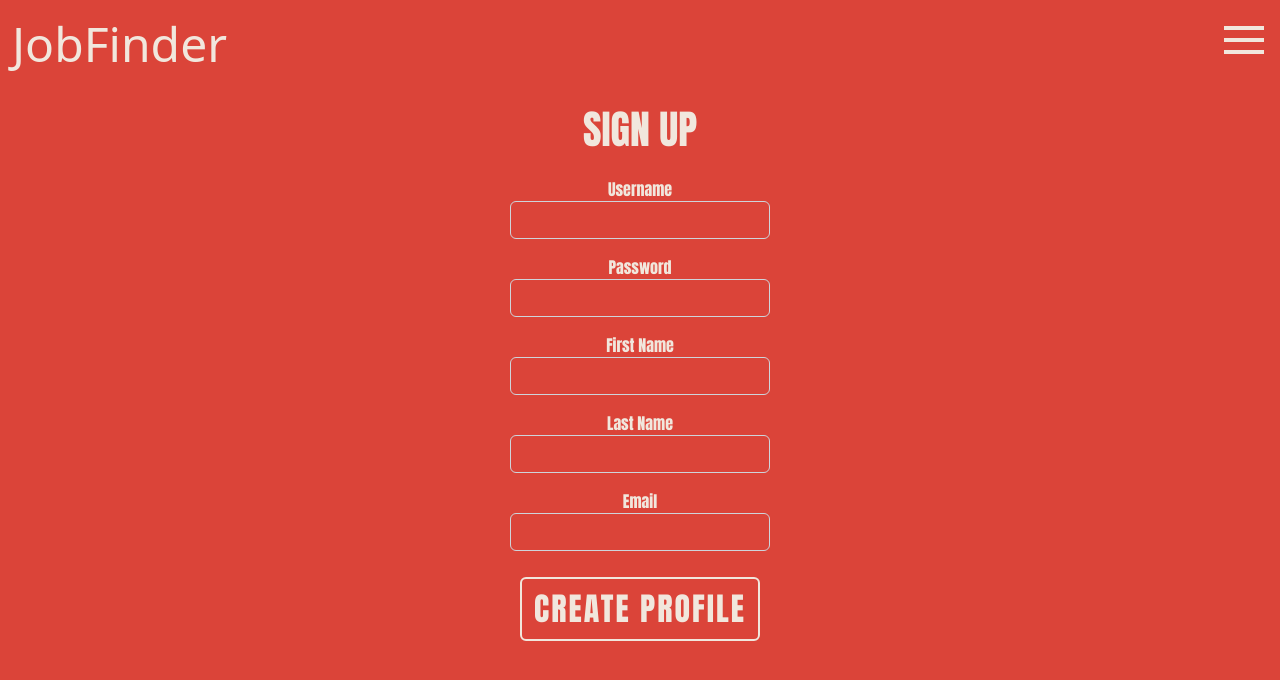
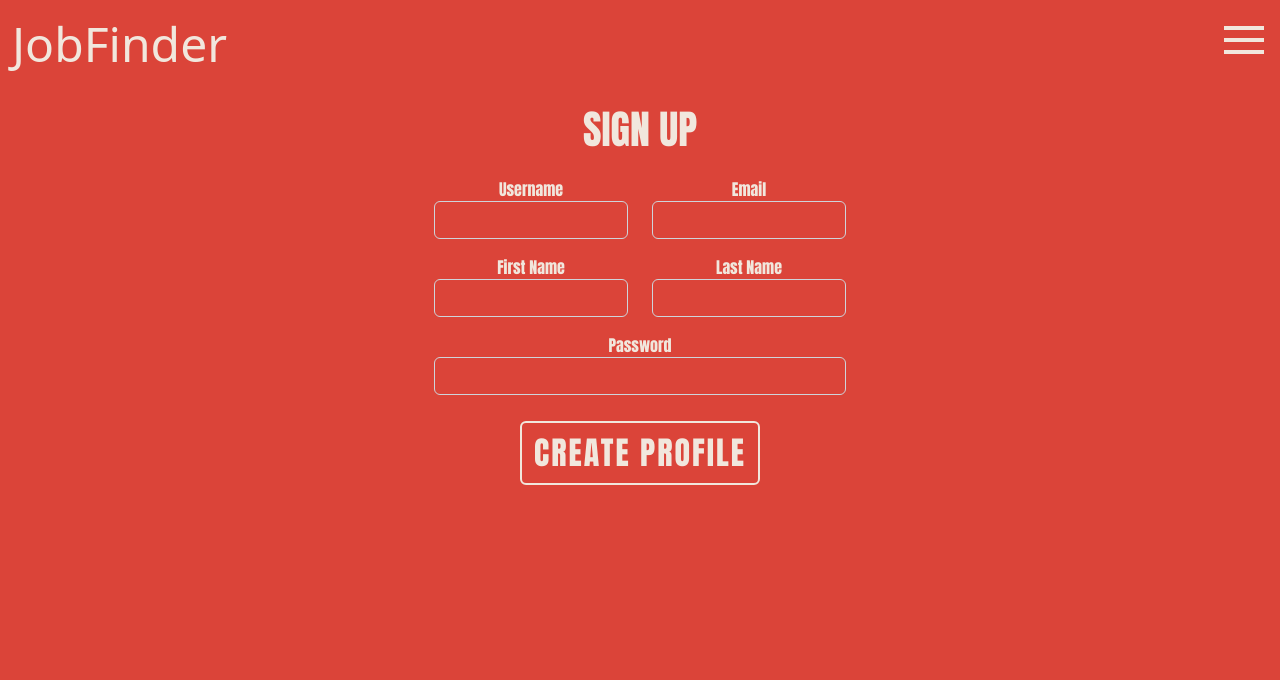
Before and after one commit to DLMedeiro/Job-Finder, a React (Create React App) app: page /signup in a window 1280 px wide. Shown: the top 680 px of the page. Built offline with nearby package versions, Linux system fonts and the light colour scheme.

Commit message:
condence form layout

```diff
--- a/src/Components/SignupForm.js
+++ b/src/Components/SignupForm.js
@@ -7,6 +7,8 @@ import {
   Button,
   FormGroup,
   Form,
+  Col,
+  Row,
 } from "reactstrap";
 
 function SignupForm({ registerNewUser }) {
@@ -38,6 +40,8 @@ function SignupForm({ registerNewUser }) {
       <h1>Sign Up</h1>
       <CardBody className="text-center">
         <Form onSubmit={submit}>
+          <Row>
+            <Col md={6}>
               <FormGroup>
                 <Label className="form-label" htmlFor="username">
                   Username
@@ -52,6 +56,58 @@ function SignupForm({ registerNewUser }) {
                   onChange={handleChange}
                 />
               </FormGroup>
+            </Col>
+            <Col md={6}>
+              <FormGroup>
+                <Label className="form-label" htmlFor="email">
+                  Email
+                </Label>
+                <Input
+                  className="form-control"
+                  id="email"
+                  required="required"
+                  type="email"
+                  name="email"
+                  value={formData.email}
+                  onChange={handleChange}
+                />
+              </FormGroup>
+            </Col>
+          </Row>
+          <Row>
+            <Col md={6}>
+              <FormGroup>
+                <Label className="form-label" htmlFor="firstName">
+                  First Name
+                </Label>
+                <Input
+                  className="form-control"
+                  id="firstName"
+                  required="required"
+                  type="text"
+                  name="firstName"
+                  value={formData.firstName}
+                  onChange={handleChange}
+                />
+              </FormGroup>
+            </Col>
+            <Col md={6}>
+              <FormGroup>
+                <Label className="form-label" htmlFor="lastName">
+                  Last Name
+                </Label>
+                <Input
+                  className="form-control"
+                  id="lastName"
+                  required="required"
+                  type="text"
+                  name="lastName"
+                  value={formData.lastName}
+                  onChange={handleChange}
+                />
+              </FormGroup>
+            </Col>
+          </Row>
           <FormGroup>
             <Label className="form-label" htmlFor="password">
               Password
@@ -66,48 +122,6 @@ function SignupForm({ registerNewUser }) {
               onChange={handleChange}
             />
           </FormGroup>
-          <FormGroup>
-            <Label className="form-label" htmlFor="firstName">
-              First Name
-            </Label>
-            <Input
-              className="form-control"
-              id="firstName"
-              required="required"
-              type="text"
-              name="firstName"
-              value={formData.firstName}
-              onChange={handleChange}
-            />
-          </FormGroup>
-          <FormGroup>
-            <Label className="form-label" htmlFor="lastName">
-              Last Name
-            </Label>
-            <Input
-              className="form-control"
-              id="lastName"
-              required="required"
-              type="text"
-              name="lastName"
-              value={formData.lastName}
-              onChange={handleChange}
-            />
-          </FormGroup>
-          <FormGroup>
-            <Label className="form-label" htmlFor="email">
-              Email
-            </Label>
-            <Input
-              className="form-control"
-              id="email"
-              required="required"
-              type="email"
-              name="email"
-              value={formData.email}
-              onChange={handleChange}
-            />
-          </FormGroup>
 
           <Button id="btn">Create Profile</Button>
         </Form>
--- a/src/styles/forms.css
+++ b/src/styles/forms.css
@@ -67,6 +67,10 @@
     box-shadow: 0 0 0 0.05rem #f1e7dd !important;
   }
 
+.form-grouping{
+    display: block
+}
+
   @media screen and (min-width: 1450px){
     #form-group h1 {
         font-size: 4rem;
```
Lines whose indentation alone changed are shown as unchanged.
